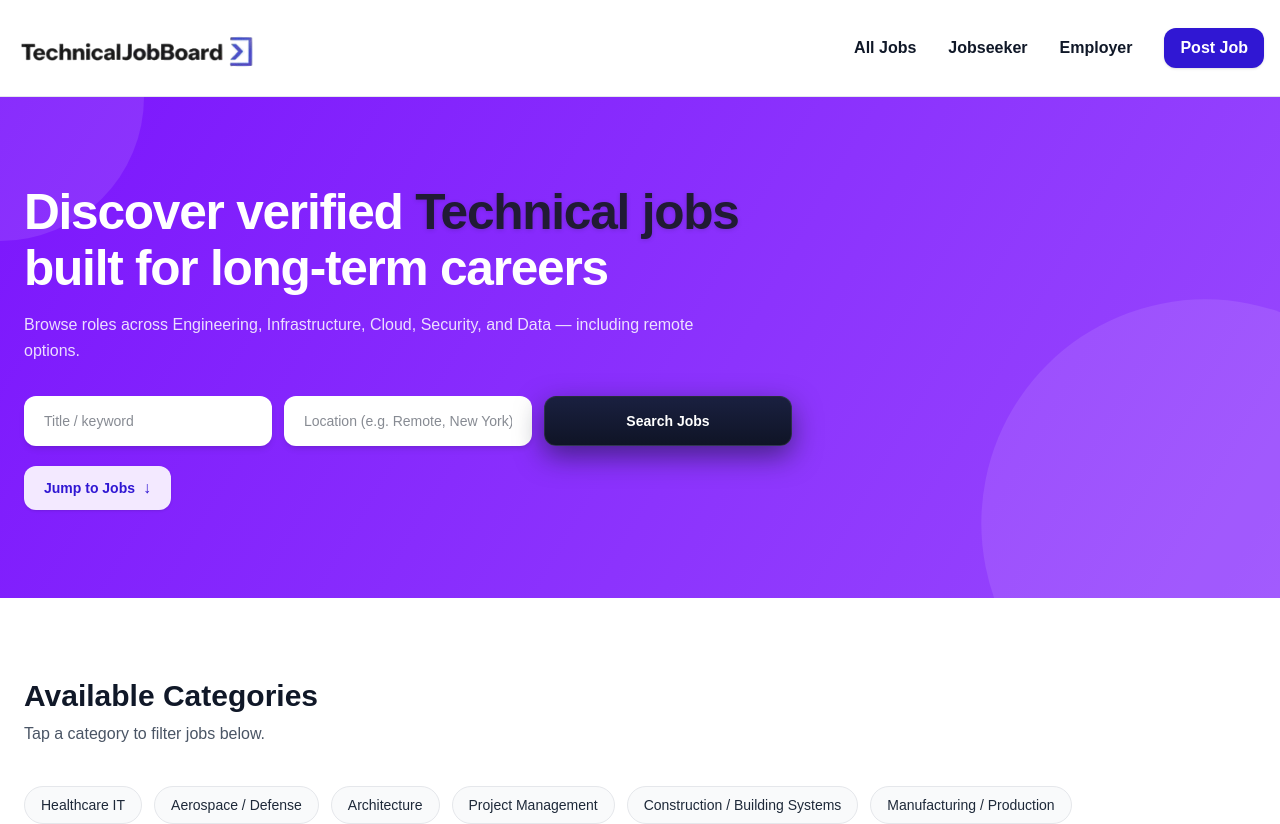
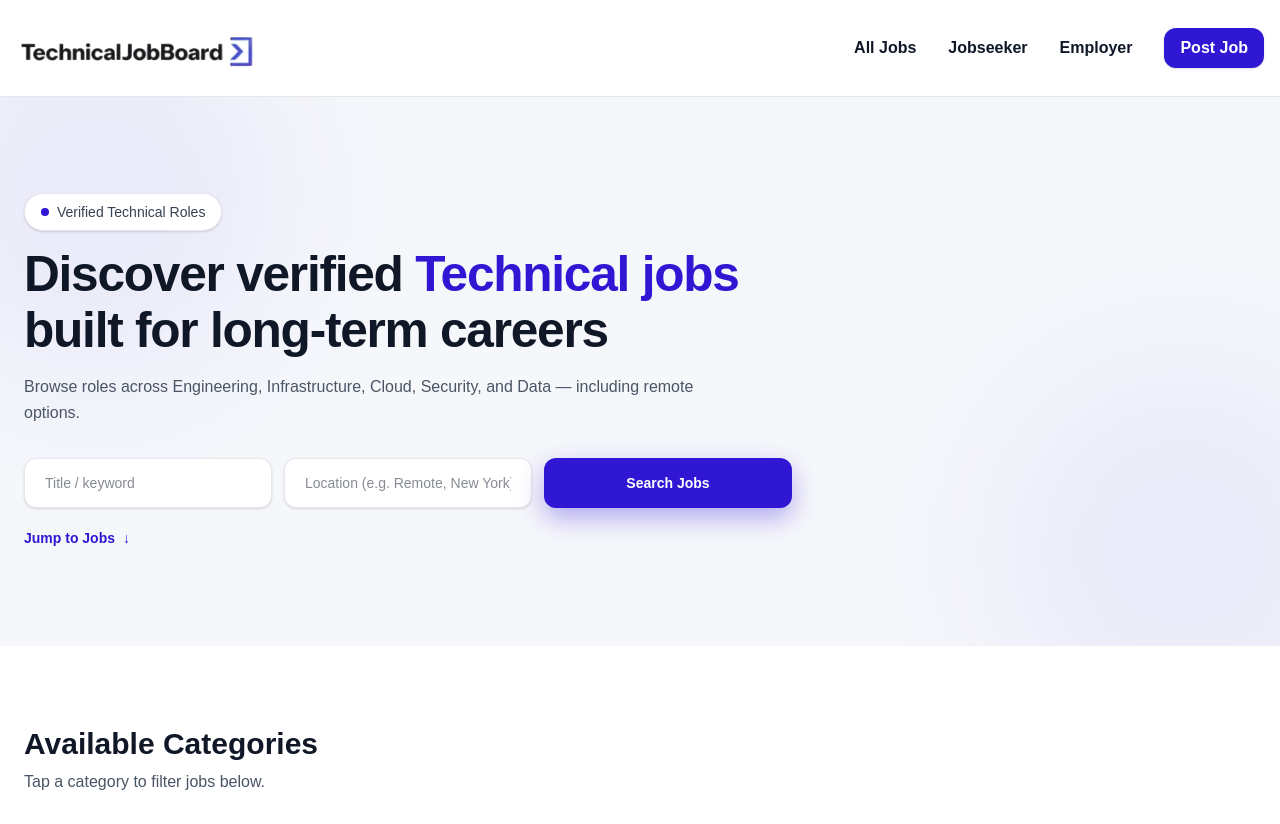
Before and after one commit to adebisidolapo/technicaljobboard, a Next.js app in the folder jobboard/: page / in a window 1280 px wide. Shown: the top 824 px of the page. Built offline with nearby package versions, Linux system fonts and the light colour scheme.

Commit message:
update ui

```diff
--- a/jobboard/app/page.tsx
+++ b/jobboard/app/page.tsx
@@ -229,25 +229,30 @@ const CATEGORIES = [
     <main className="font-sans bg-gray-100 text-[#02000D]">
 
 
-{/* ================= HERO (Desktop cleaned + brand button + brand highlight) ================= */}
-<section className="relative py-20 md:py-22 bg-animated-gradient text-white overflow-hidden">
-  {/* Softer background blobs */}
-  <div className="absolute top-0 left-0 w-56 h-56 md:w-72 md:h-72 bg-white/10 rounded-full -translate-x-1/2 -translate-y-1/2" />
-  <div className="absolute bottom-0 right-0 w-72 h-72 md:w-[28rem] md:h-[28rem] bg-white/10 rounded-full translate-x-1/3 translate-y-1/3" />
+{/* ================= HERO (Light, Clean, Virelynx-style) ================= */}
+<section className="relative py-20 md:py-24 overflow-hidden bg-[#F6F7FB]">
+  {/* Very subtle background shapes */}
+  <div className="pointer-events-none absolute -top-24 -left-24 w-96 h-96 rounded-full bg-[#3017D3]/5 blur-3xl" />
+  <div className="pointer-events-none absolute -bottom-24 -right-24 w-96 h-96 rounded-full bg-[#3017D3]/5 blur-3xl" />
 
-  <div className="max-w-7xl mx-auto px-6 relative z-10">
-    {/* Single column (removed RIGHT side completely) */}
+  <div className="relative max-w-7xl mx-auto px-6">
     <div className="max-w-3xl">
-      <h1 className="text-[2.35rem] sm:text-4xl md:text-[3.1rem] font-extrabold leading-[1.12] tracking-tight">
+      {/* Small pill (optional, like Virelynx) */}
+      <div className="inline-flex items-center gap-2 mb-4 px-4 py-2 rounded-full bg-white border border-gray-200 text-sm text-gray-700 shadow-sm">
+        <span className="h-2 w-2 rounded-full bg-[#3017D3]" />
+        Verified Technical Roles
+      </div>
+
+      <h1 className="text-[2.4rem] sm:text-4xl md:text-[3.1rem] font-extrabold leading-[1.12] tracking-tight text-gray-900">
         Discover verified{" "}
-        <span className="text-[#211b34] drop-shadow-sm">
+        <span className="text-[#3017D3]">
           Technical jobs
         </span>
         <br />
         built for long-term careers
       </h1>
 
-      <p className="mt-4 text-[15px] md:text-[16px] leading-relaxed text-white/85 max-w-2xl">
+      <p className="mt-4 text-[15px] md:text-[16px] leading-relaxed text-gray-600 max-w-2xl">
         Browse roles across Engineering, Infrastructure, Cloud, Security, and Data — including remote options.
       </p>
 
@@ -257,43 +262,44 @@ const CATEGORIES = [
           <input
             type="text"
             placeholder="Title / keyword"
-            className="w-full px-5 py-3.5 rounded-xl bg-white text-gray-900 text-sm shadow-md outline-none focus:ring-2 focus:ring-[#3017D3]/40"
+            className="w-full px-5 py-3.5 rounded-xl bg-white border border-gray-200 text-gray-900 text-sm shadow-sm outline-none focus:ring-2 focus:ring-[#3017D3]/30"
           />
 
           <input
             type="text"
             placeholder="Location (e.g. Remote, New York)"
-            className="w-full px-5 py-3.5 rounded-xl bg-white text-gray-900 text-sm shadow-md outline-none focus:ring-2 focus:ring-[#3017D3]/40"
+            className="w-full px-5 py-3.5 rounded-xl bg-white border border-gray-200 text-gray-900 text-sm shadow-sm outline-none focus:ring-2 focus:ring-[#3017D3]/30"
           />
 
           <button
             className="
               w-full px-5 py-3.5 rounded-xl text-sm font-semibold
               text-white
-    bg-gradient-to-b from-[#1A2040] to-[#0F1426]
-    border border-white/10
-    shadow-[0_10px_28px_rgba(15,20,38,0.55)]
-    hover:from-[#1F2550] hover:to-[#141A2F]
+              bg-[#3017D3]
+              hover:bg-[#2a12c0]
+              shadow-[0_10px_26px_rgba(48,23,211,0.35)]
               transition
             "
           >
             Search Jobs
           </button>
-
         </div>
       </div>
 
       {/* Jump to Jobs */}
       <button
         type="button"
-        onClick={() => document.getElementById("jobs")?.scrollIntoView({ behavior: "smooth" })}
-        className="mt-5 inline-flex items-center justify-center gap-2 px-5 py-2.5 rounded-xl text-sm font-semibold bg-white/90 text-[#3017D3] hover:bg-white transition shadow-sm"
+        onClick={() =>
+          document.getElementById("jobs")?.scrollIntoView({ behavior: "smooth" })
+        }
+        className="mt-5 inline-flex items-center gap-2 text-sm font-semibold text-[#3017D3] hover:underline"
       >
-        Jump to Jobs <span className="text-base">↓</span>
+        Jump to Jobs <span>↓</span>
       </button>
     </div>
   </div>
 </section>
+
 
 
 
```
Lines whose indentation alone changed are shown as unchanged.
